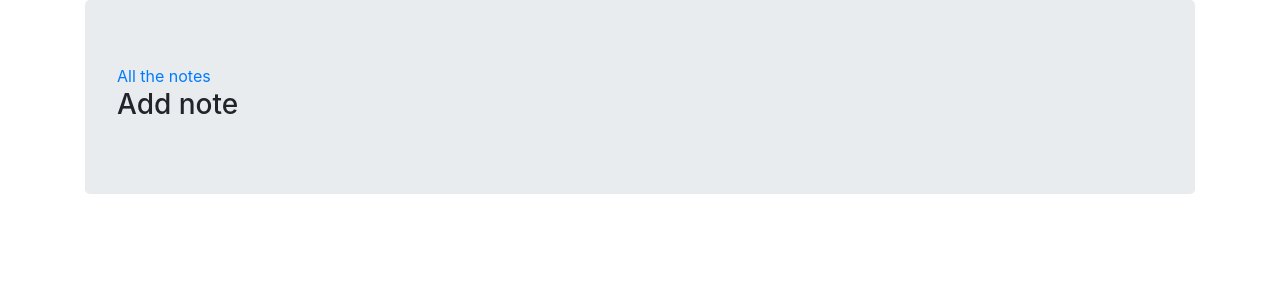
After one commit to antonmyronyuk/task1, a Flask app: page /add_note in a window 1280 px wide. The commit adds this page. Shown: the top 300 px of the page. Run offline with Flask 2, Linux system fonts and the light colour scheme; some libraries are stand-ins or nearby versions.

Commit message:
add page (and route) for adding a new note, add links between html pages

```diff
--- /dev/null
+++ b/app/templates/add_note.html
@@ -0,0 +1,21 @@
+<!DOCTYPE html>
+<html lang="en">
+<head>
+    <meta charset="UTF-8">
+    <title>Add note</title>
+    <link rel="stylesheet" type="text/css" href="/static/css/lib/bootstrap.min.css">
+</head>
+<body>
+    <div class="container">
+		<div class="jumbotron">
+            <a href="/notes">All the notes</a>
+			<h3>Add note</h3>
+		</div>
+	</div>
+
+    <!-- libs -->
+	<script srс="/static/js/lib/bootstrap.min.js"></script>
+	<script srс="/static/js/lib/jquery-3.3.1.min.js"></script>
+
+</body>
+</html>
--- a/app/views.py
+++ b/app/views.py
@@ -3,6 +3,26 @@ from flask import render_template
 from app import app
 
 
+"""
+According to task I decided not to give notes to the render_template
+function as a parameter. All the notes will be requested dynamically
+with using ajax on a client. Furthermore, I will not use constructions
+like this '{{ }}' and this '{% %}' in HTML page to improve performance
+and follow KISS principle
+"""
 @app.route('/')
-def index():
-    return render_template('index.html')
+@app.route('/notes')
+def notes():
+    """
+    Page with notes which are ordered by
+    number of unique words in each note
+    """
+    return render_template('notes.html')
+
+
+@app.route('/add_note')
+def add_note():
+    """
+    Page with form for adding a new note
+    """
+    return render_template('add_note.html')
```
Also changed, not shown: app/templates/notes.html (renamed from app/templates/index.html, +5 -3 lines).
